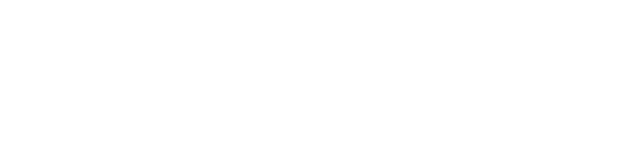
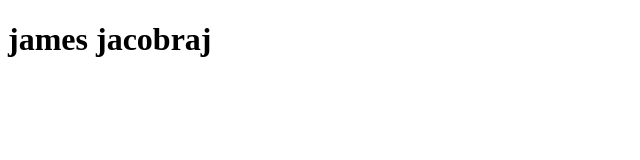
Before and after one commit to jamesjacob-jack/Java, a plain HTML site: page index.html in a window 1280 px wide. Shown: the whole page, without its empty margins (0-640 px from the left). Drawn offline with Linux system fonts and the light colour scheme.

Commit message:
index.html is modified

```diff
--- a/index.html
+++ b/index.html
@@ -7,7 +7,7 @@
 </head>
 <body>
     <div>
-
+      <h1>james jacobraj</h1>
     </div>
 </body>
 </html>
```
